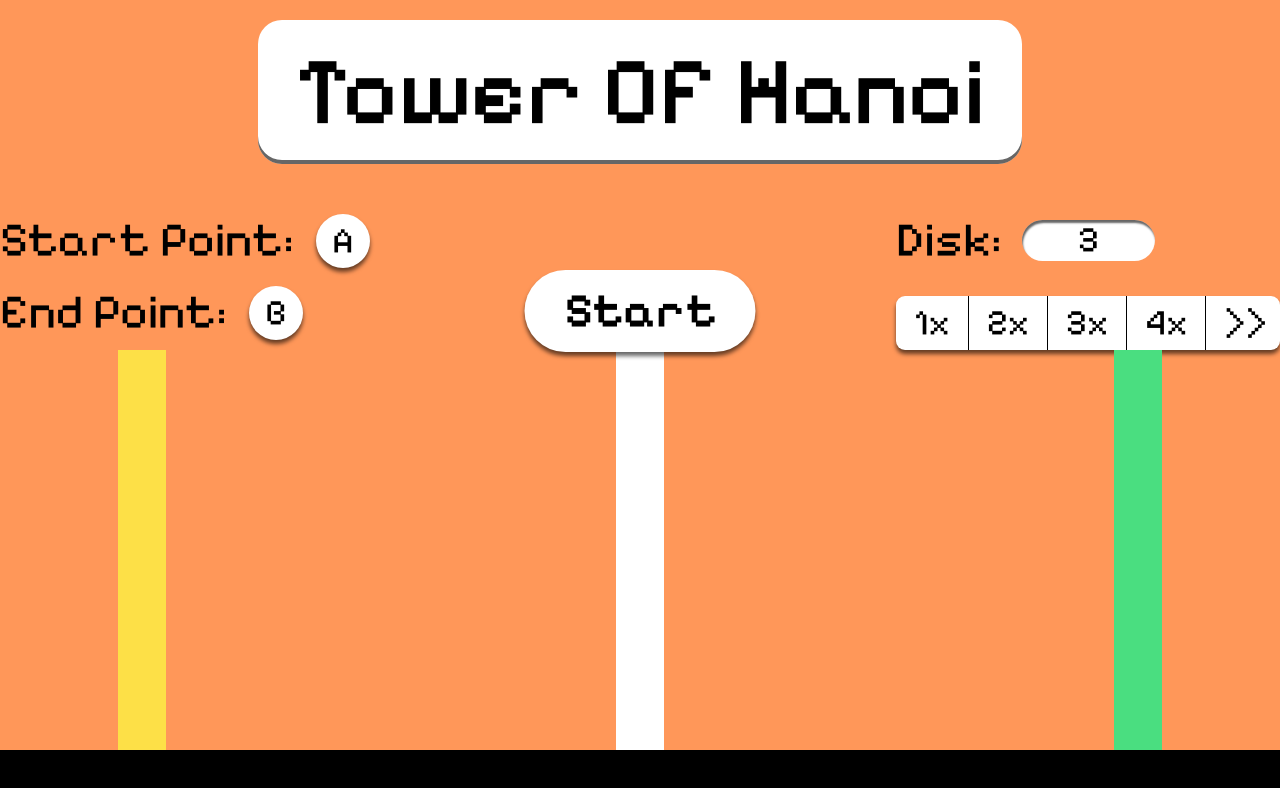
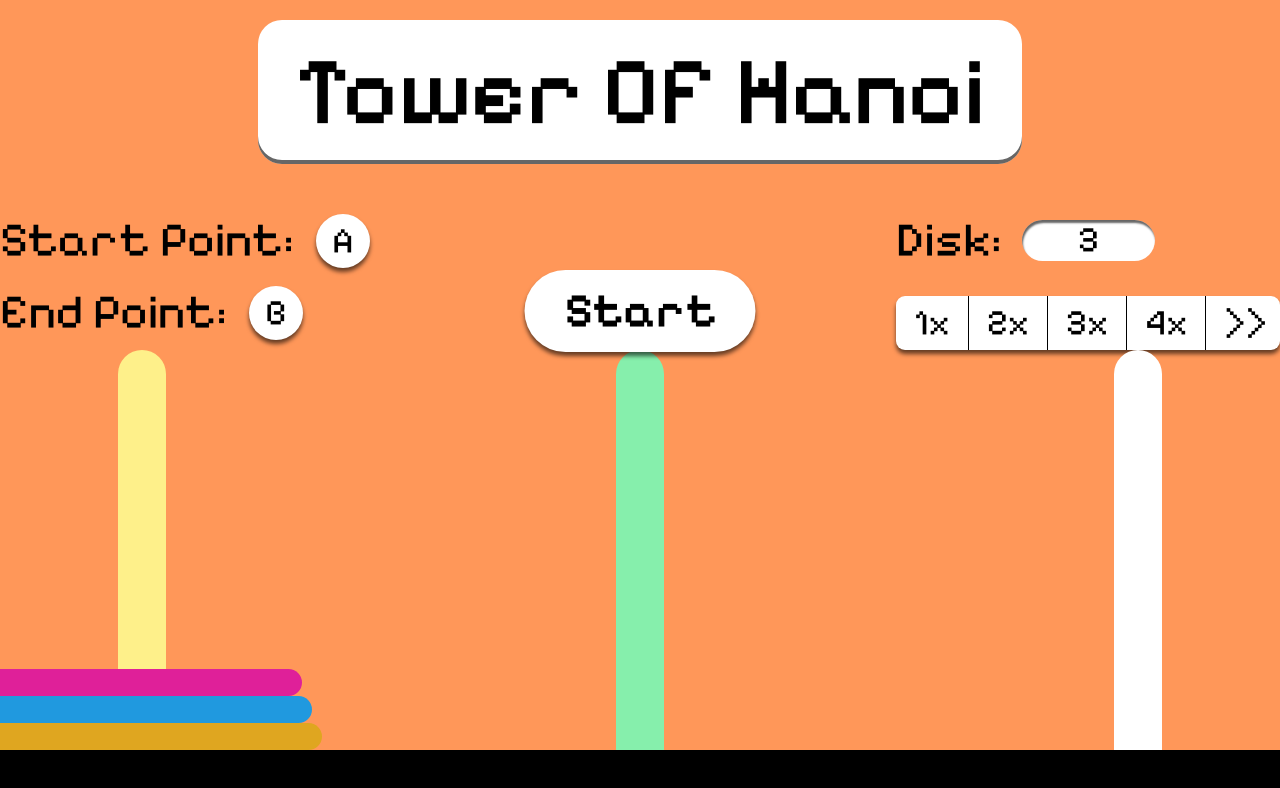
Before and after one commit to Fuz7/Tower-Of-Hanoi, a React (Vite) app: page / in a window 1280 px wide. Shown: the top 788 px of the page. Built offline with nearby package versions, Linux system fonts and the light colour scheme.

Commit message:
Add functionality to disk on diskNumber input

```diff
--- a/src/App.jsx
+++ b/src/App.jsx
@@ -5,16 +5,16 @@ import FastForwardButtons from './components/FastForwardButtons';
 import DiskInput from './components/DiskInput';
 import DiskRods from './components/DiskRods';
 function App() {
-  const [diskNumber, setDiskNumber] = useState(3);
+  const [diskNumber, setDiskNumber] = useState([3]);
   const [startingPoint, setStartingPoint] = useState('A');
   const [endPoint, setEndPoint] = useState('B');
 
   const handleDiskInputChange = (e) => {
     const newValue = parseInt(e.target.value, 10);
     if (newValue >= 1 && newValue <= 14) {
-      setDiskNumber(newValue);
+      setDiskNumber([newValue]);
     } else if (e.target.value === '') {
-      setDiskNumber('');
+      setDiskNumber([diskNumber[0],'']);
     }
   };
   return (
@@ -87,7 +87,7 @@ function App() {
         </section>
         <section className="mt-auto flex flex-col">
           <div className="flex gap-[450px] self-center">
-            <DiskRods />
+            <DiskRods diskNumber={diskNumber[0]} startingPoint={startingPoint} endPoint={endPoint}/>
           </div>
           <div className="w-full h-[58px] bg-black"></div>
         </section>
--- a/src/components/DiskInput.jsx
+++ b/src/components/DiskInput.jsx
@@ -1,11 +1,12 @@
 export default function DiskInput({ diskNumber, handleDiskInputChange }) {
+
   return (
     <div className="flex">
       <p className="font-Pixelify-Regular text-[48px] relative w-fit">Disk: </p>
       <input
         type="text"
         placeholder="1-14"
-        value={diskNumber}
+        value={diskNumber[diskNumber.length -1]}
         onChange={handleDiskInputChange}
         className="w-[133px] h-[41px] rounded-[45px] flex justify-center text-center
                font-Pixelify-Regular text-[36px] self-center ml-[20px]
--- a/src/components/DiskRods.jsx
+++ b/src/components/DiskRods.jsx
@@ -1,5 +1,66 @@
-export default function DiskRods() {
-  return <> <div className="h-[400px] w-[48px] bg-yellow-300"></div>
-            <div className="h-[400px] w-[48px] bg-white"></div>
-            <div className="h-[400px] w-[48px] bg-green-400"></div></>;
+import { useMemo } from 'react';
+import colorGenerator from '../utils/colorGenerator';
+
+export default function DiskRods({ diskNumber,startingPoint,endPoint }) {
+  const colorsArray = useMemo(() => colorGenerator(diskNumber), [diskNumber]);
+  return (
+    <>
+      {' '}
+      <div className={`h-[400px] w-[48px] ${startingPoint==='A'&&'bg-yellow-200'} flex flex-col-reverse
+      ${endPoint === 'A'&&'bg-green-300'} ${startingPoint !=='A' && endPoint !=='A' &&'bg-white'}
+      rounded-t-full items-center  justify-start`}>
+        {startingPoint === 'A'?(
+          <>
+          {colorsArray.map((color, index) => (
+          <div
+            key={color}
+            style={{
+              width: `${360 - 20 * index}px`,
+              backgroundColor: `hsl(${color}, 75%, 50%)`,
+
+            }}
+            className={`h-[27px] rounded-full  `}
+          ></div>
+        ))}</>
+        ):null}
+
+      </div>
+      <div className={`h-[400px] w-[48px] ${startingPoint==='B'&&'bg-yellow-200'} flex flex-col-reverse
+      ${endPoint === 'B'&&'bg-green-300'} ${startingPoint !=='B' && endPoint !=='B' &&'bg-white'}
+      rounded-t-full items-center  justify-start`}>
+      {startingPoint === 'B'?(
+          <>
+          {colorsArray.map((color, index) => (
+          <div
+            key={color}
+            style={{
+              width: `${360 - 20 * index}px`,
+              backgroundColor: `hsl(${color}, 75%, 50%)`,
+
+            }}
+            className={`h-[27px] rounded-full  `}
+          ></div>
+        ))}</>
+        ):null}
+      </div>
+      <div className={`h-[400px] w-[48px] ${startingPoint==='C'&&'bg-yellow-200'} flex flex-col-reverse
+      ${endPoint === 'C'&&'bg-green-300'} ${startingPoint !=='C' && endPoint !=='C' &&'bg-white'}
+      rounded-t-full items-center  justify-start`}>
+      {startingPoint === 'C'?(
+          <>
+          {colorsArray.map((color, index) => (
+          <div
+            key={color}
+            style={{
+              width: `${360 - 20 * index}px`,
+              backgroundColor: `hsl(${color}, 75%, 50%)`,
+
+            }}
+            className={`h-[27px] rounded-full  `}
+          ></div>
+        ))}</>
+        ):null}
+      </div>
+    </>
+  );
 }
--- /dev/null
+++ b/src/utils/colorGenerator.jsx
@@ -0,0 +1,19 @@
+export default function colorGenerator(numberOfColors){
+  const colorsArray = []
+  const randomStart = Math.floor(Math.random() * 19) + 1;
+  const intervals = Array.from({ length: 18 }, (_, i) => randomStart + i * 20);
+
+  while(colorsArray.length !== numberOfColors){
+    let randomColor
+    do{
+      const randomIndex = Math.floor(Math.random() * intervals.length)
+      randomColor =  intervals[randomIndex]
+    }while(colorsArray.includes(randomColor))
+
+    colorsArray.push(randomColor)
+
+
+  }
+
+  return colorsArray;
+}
```
